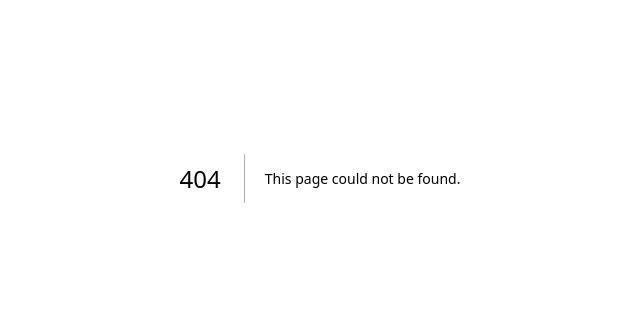
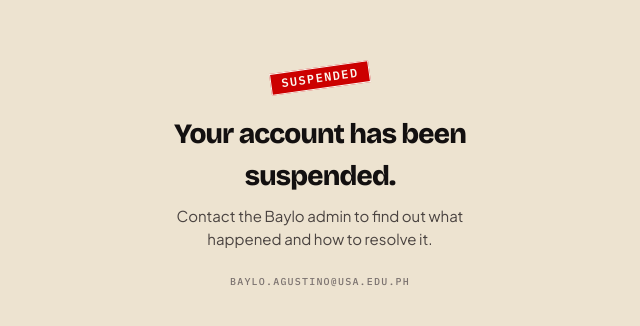
Before and after one commit to Tways-study/baylo-agustino, a Next.js app: page /suspended in a window 1280 px wide. Before the commit this address had no page. Shown: the part 222-548 px from the top of the page, without its empty margins (320-960 px from the left). Built offline with nearby package versions, Linux system fonts and the light colour scheme.

Commit message:
feat: Phase 1 suspended interstitial and env update

```diff
--- /dev/null
+++ b/app/(auth)/suspended/page.tsx
@@ -0,0 +1,57 @@
+import { Stamp } from '@/components/ui'
+
+export default function SuspendedPage() {
+  return (
+    <div
+      style={{
+        display: 'flex',
+        flexDirection: 'column',
+        alignItems: 'center',
+        gap: '1.5rem',
+        textAlign: 'center',
+      }}
+    >
+      <Stamp label="Suspended" variant="crimson" rotate={-8} />
+
+      <div>
+        <h1
+          style={{
+            fontFamily: 'var(--font-display)',
+            fontSize: '1.75rem',
+            fontWeight: 800,
+            letterSpacing: '-0.03em',
+            color: 'var(--ink)',
+            margin: '0 0 0.5rem',
+          }}
+        >
+          Your account has been suspended.
+        </h1>
+        <p
+          style={{
+            fontFamily: 'var(--font-body)',
+            fontSize: '0.9375rem',
+            color: 'var(--ink-70)',
+            maxWidth: '28ch',
+            margin: '0 auto',
+            lineHeight: 1.5,
+          }}
+        >
+          Contact the Baylo admin to find out what happened and how to resolve it.
+        </p>
+      </div>
+
+      <p
+        style={{
+          fontFamily: 'var(--font-mono)',
+          fontSize: '10px',
+          letterSpacing: '0.12em',
+          textTransform: 'uppercase',
+          color: 'var(--ink-45)',
+          margin: 0,
+        }}
+      >
+        baylo.agustino@usa.edu.ph
+      </p>
+    </div>
+  )
+}
```
Also changed, not shown: 1 other file (tests, documents, lock files or other folders).
